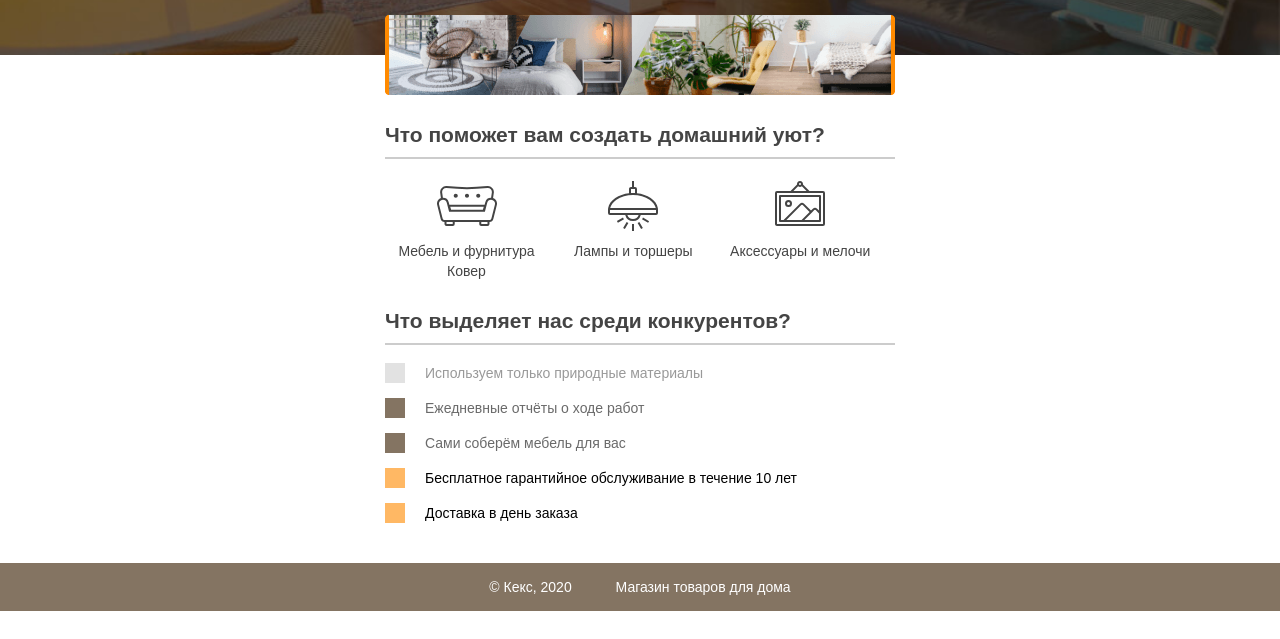
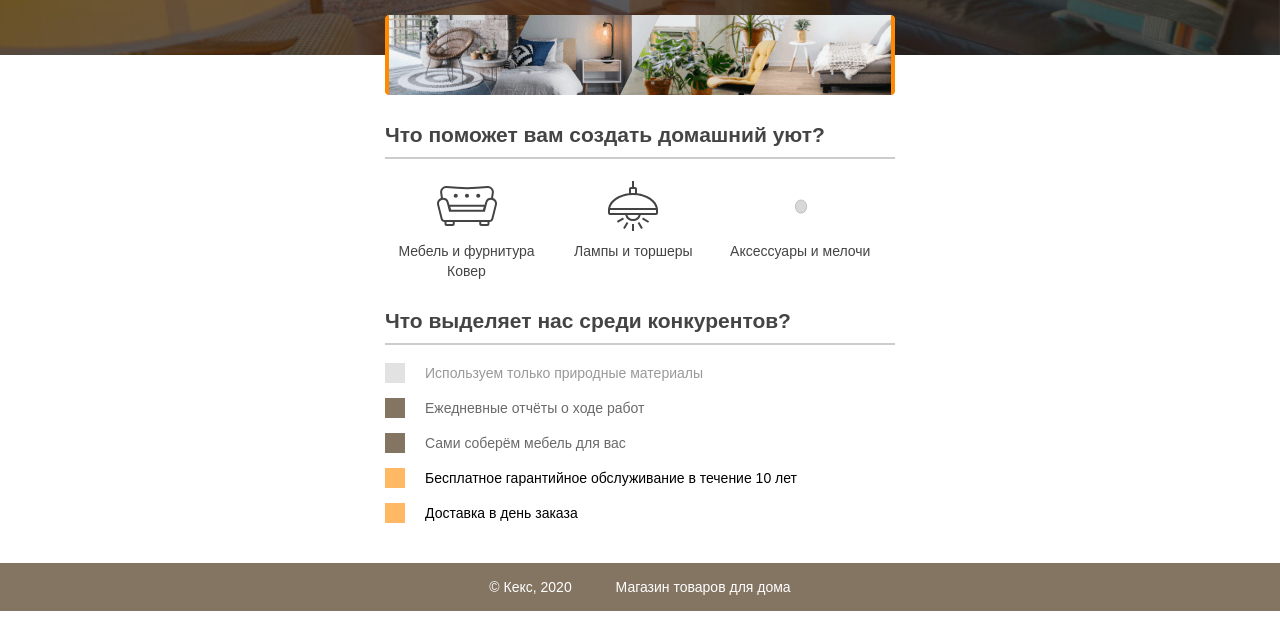
Before and after one commit to Sofa158/Sofa158.github.io, a plain HTML site: page index.html in a window 1280 px wide. Shown: the part 161-800 px from the top of the page. Drawn offline with Linux system fonts and the light colour scheme.

Commit message:
Update style.css

```diff
--- a/style.css
+++ b/style.css
@@ -82,6 +82,11 @@ h2 {
   background-image: url("img/accessories.svg");
 }
 
+.feature-accessories {
+  padding-top: 65px;
+  background-image: url("img/circle.svg");
+}
+
 .advantages {
   width: 510px;
   margin: 0 auto 40px;
```
